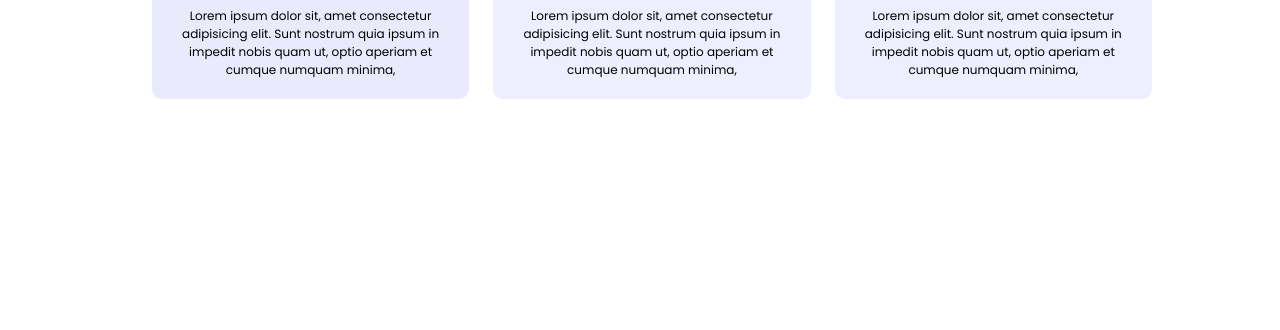
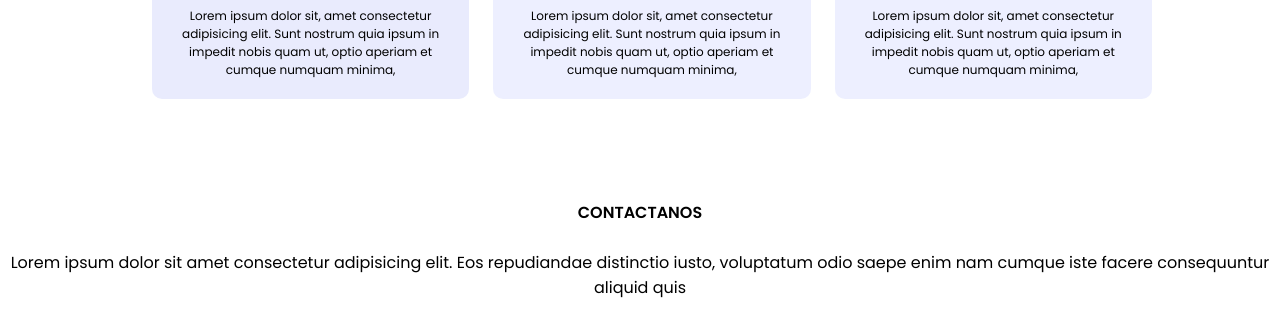
Before and after one commit to Rafaelbotsito/ideapagina, a plain HTML site: page index.html in a window 1280 px wide. Shown: the part 1279-1609 px from the top of the page. Before the commit the page ends 1429 px from the top, so only its background shows below. Drawn offline with Linux system fonts and the light colour scheme.

Commit message:
cambios footer

```diff
--- a/index.html
+++ b/index.html
@@ -74,7 +74,12 @@
 
     <!--footer-->
 
-    <search></search>
+    <section class="footer">
+      <h4>CONTACTANOS</h4>
+      <p>Lorem ipsum dolor sit amet consectetur adipisicing elit.
+        Eos repudiandae distinctio iusto, voluptatum odio saepe
+        enim nam cumque iste facere consequuntur aliquid quis</p>
+    </section>
 
 
 
```
